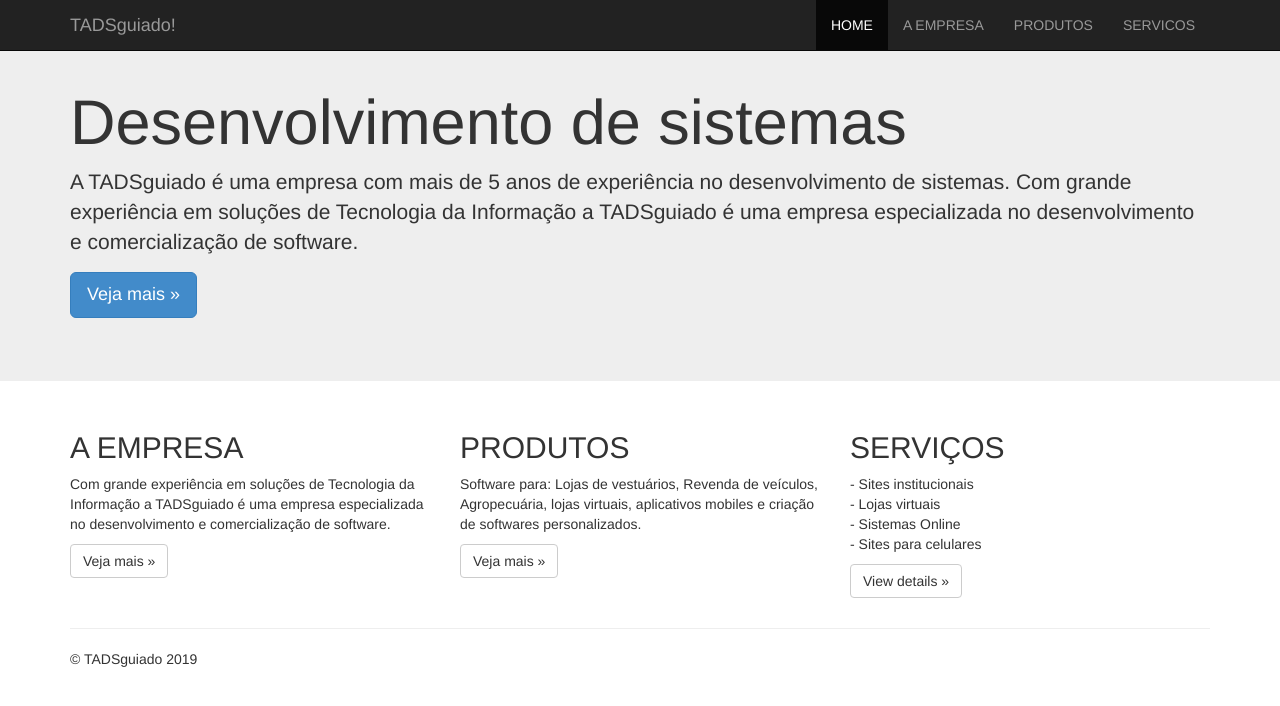
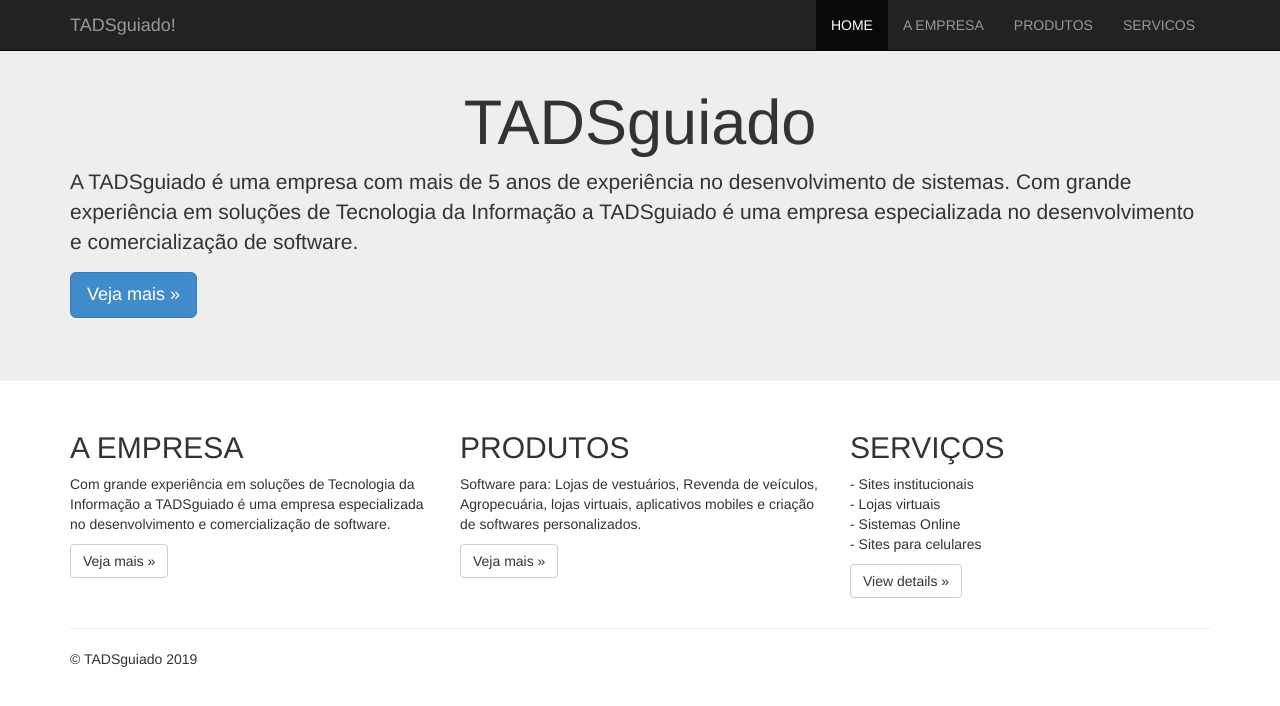
Before and after one commit to Iglisson/projetoweb, a plain HTML site: page index.html in a window 1280 px wide. Drawn offline with nearby package versions, Linux system fonts and the light colour scheme.

Commit message:
:bug: alteracao na descricao da empresa

```diff
--- a/index.html
+++ b/index.html
@@ -51,7 +51,7 @@
     <div class="jumbotron">
         <div class="container">
             <br />
-            <h1>Desenvolvimento de sistemas</h1>
+            <h1 align="center">TADSguiado</h1>
             <p>
                 A TADSguiado é uma empresa com mais de 5 anos de experiência no desenvolvimento de sistemas. Com grande experiência em soluções de Tecnologia da Informação a TADSguiado é uma empresa especializada no desenvolvimento e comercialização de software.
             </p>
```
